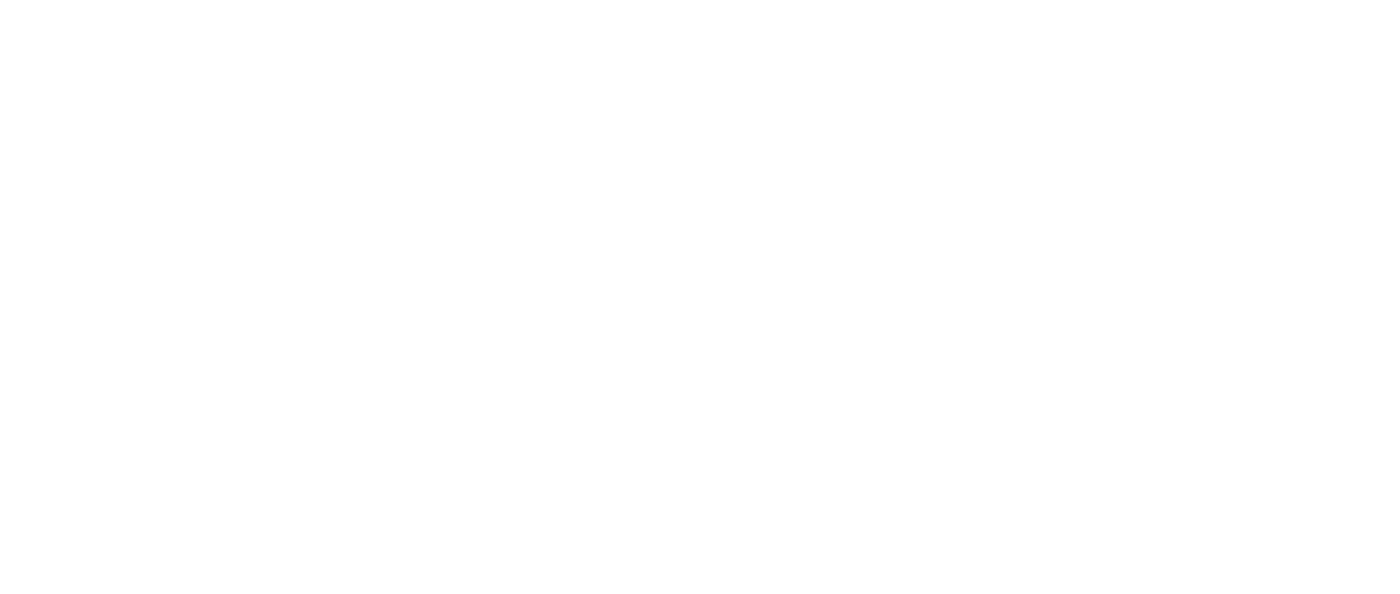
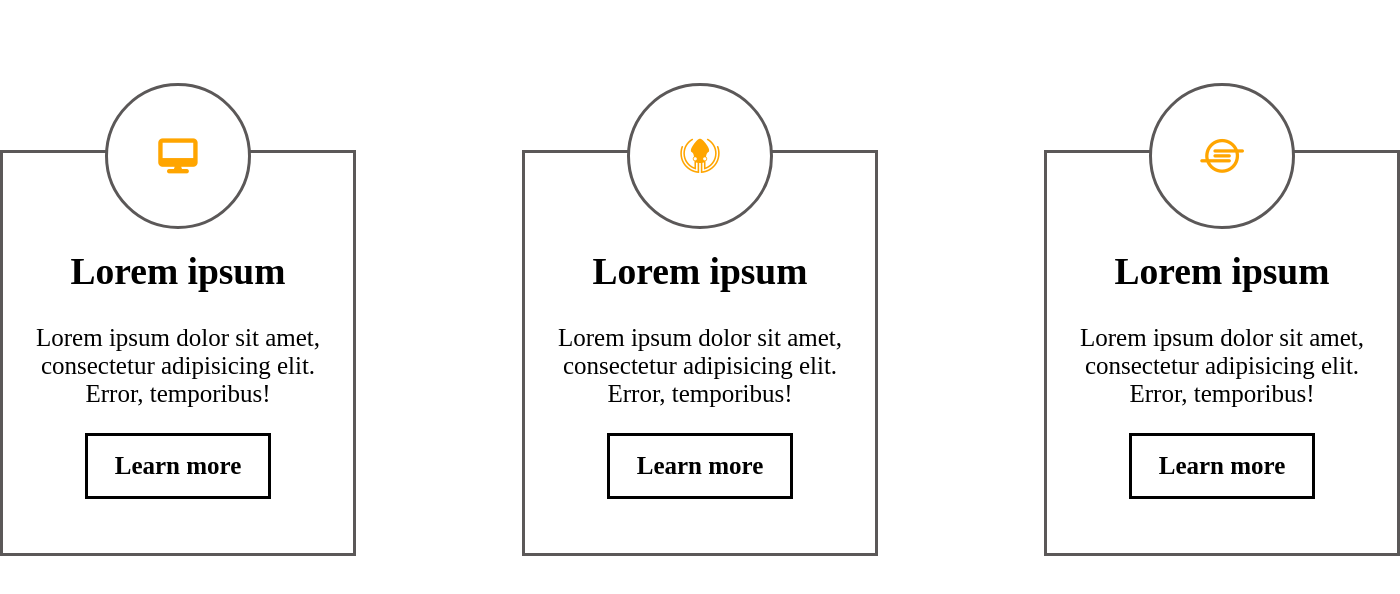
Before and after one commit to VIRPLL/untitled, a plain HTML site: page classwork3/task5/index.html in a window 1280 px wide. Shown: the whole page, 1400 px wide, since content can reach past the window. Drawn offline with Linux system fonts and the light colour scheme.

Commit message:
classwork3

```diff
--- a/classwork3/task5/index.html
+++ b/classwork3/task5/index.html
@@ -8,10 +8,59 @@
 <body>
 
     <div class="conteiner">
-        <div class="card"></div>
-        <div class="card"></div>
-        <div class="card"></div>
+
+        <div class="card">
+            <div class="logo">
+                <i class="fas fa-desktop icon"></i>
+            </div>
+            <div class="content">
+                <h2>
+                    Lorem ipsum
+                </h2>
+                <p>Lorem ipsum dolor sit amet, consectetur adipisicing elit. Error, temporibus!</p>
+                <div class="buttom_1">
+                    <h4>
+                        Learn more
+                    </h4>
+                </div>
+            </div>
+        </div>
+
+        <div class="card">
+            <div class="logo">
+                <i class="fab fa-gitkraken icon"></i>
+            </div>
+            <div class="content">
+                <h2>
+                    Lorem ipsum
+                </h2>
+                <p>Lorem ipsum dolor sit amet, consectetur adipisicing elit. Error, temporibus!</p>
+                <div class="buttom_1">
+                    <h4>
+                        Learn more
+                    </h4>
+                </div>
+            </div>
+        </div>
+
+        <div class="card">
+            <div class="logo">
+                <i class="fab fa-ioxhost icon"></i>
+            </div>
+            <div class="content">
+                <h2>
+                    Lorem ipsum
+                </h2>
+                <p>Lorem ipsum dolor sit amet, consectetur adipisicing elit. Error, temporibus!</p>
+                <div class="buttom_1">
+                    <h4>
+                        Learn more
+                    </h4>
+                </div>
+            </div>
+        </div>
     </div>
 
+    <script src="https://kit.fontawesome.com/5165cae667.js" crossorigin="anonymous"></script>
 </body>
 </html>
--- a/classwork3/task5/style.css
+++ b/classwork3/task5/style.css
@@ -1,3 +1,55 @@
 body {
+    width: 1400px;
+    margin: 150px auto;
+    text-align: center;
+    font-size: 25px;
+}
 
+.conteiner {
+    display: flex;
+    justify-content: space-between;
 }
+
+.card {
+    width: 350px;
+    height: 400px;
+    border: 3px solid #5b5858;
+}
+
+.logo {
+    display: flex;
+    justify-content: center;
+    align-items: center;
+    position: relative;
+    bottom: 70px;
+    margin: auto;
+    width: 140px;
+    height: 140px;
+    border: 3px solid #5b5858;
+    border-radius: 50%;
+    background-color: white;
+}
+
+.icon {
+    font-size: 35px;
+    color: orange;
+}
+
+.buttom_1 {
+    display: flex;
+    justify-content: center;
+    align-items: center;
+    margin: auto;
+    width: 180px;
+    height: 60px;
+    border: 3px solid #000;
+}
+
+.content {
+    position: relative;
+    bottom: 80px;
+}
+
+p {
+    padding: 0 10px;
+}
```
